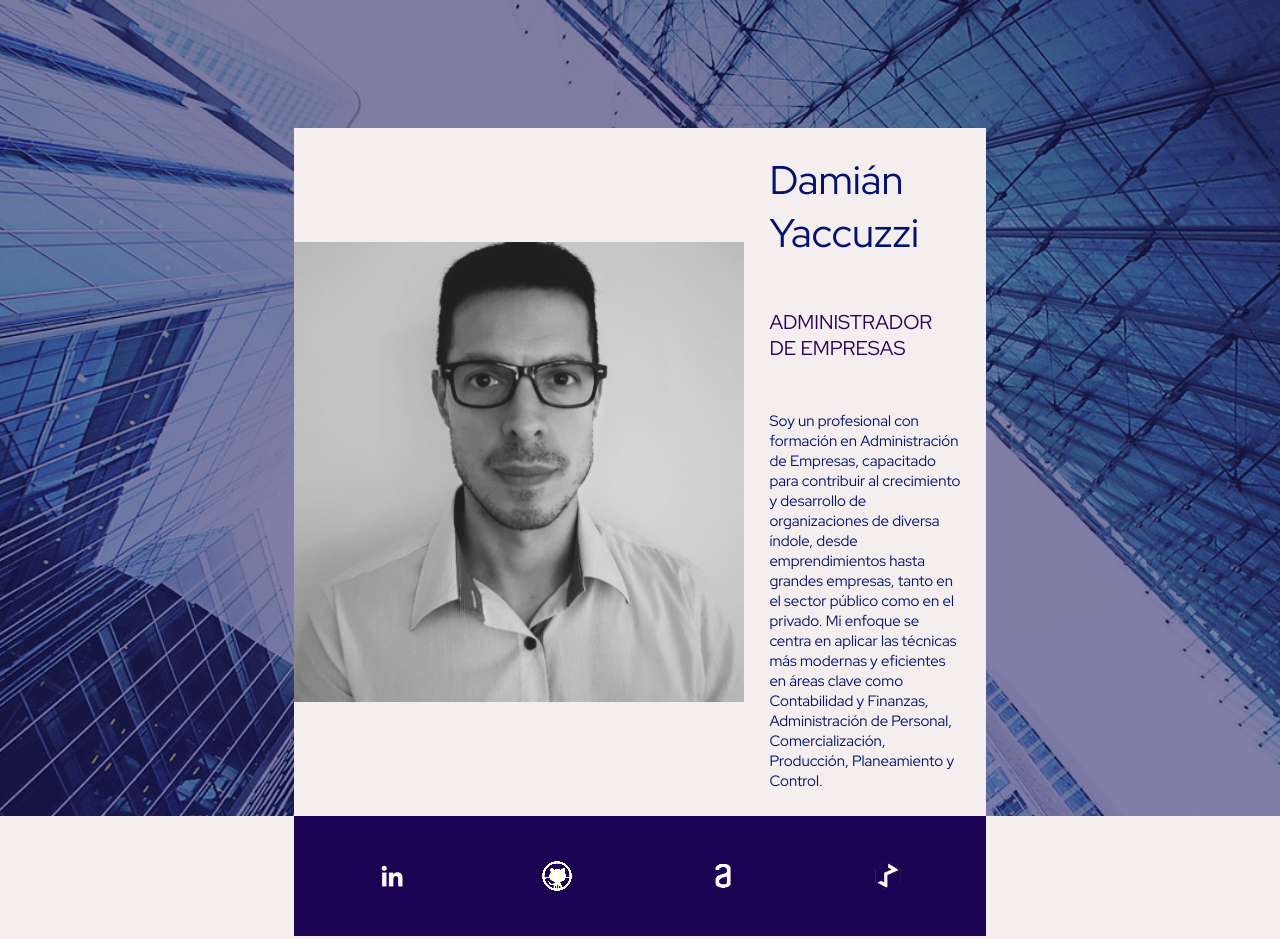
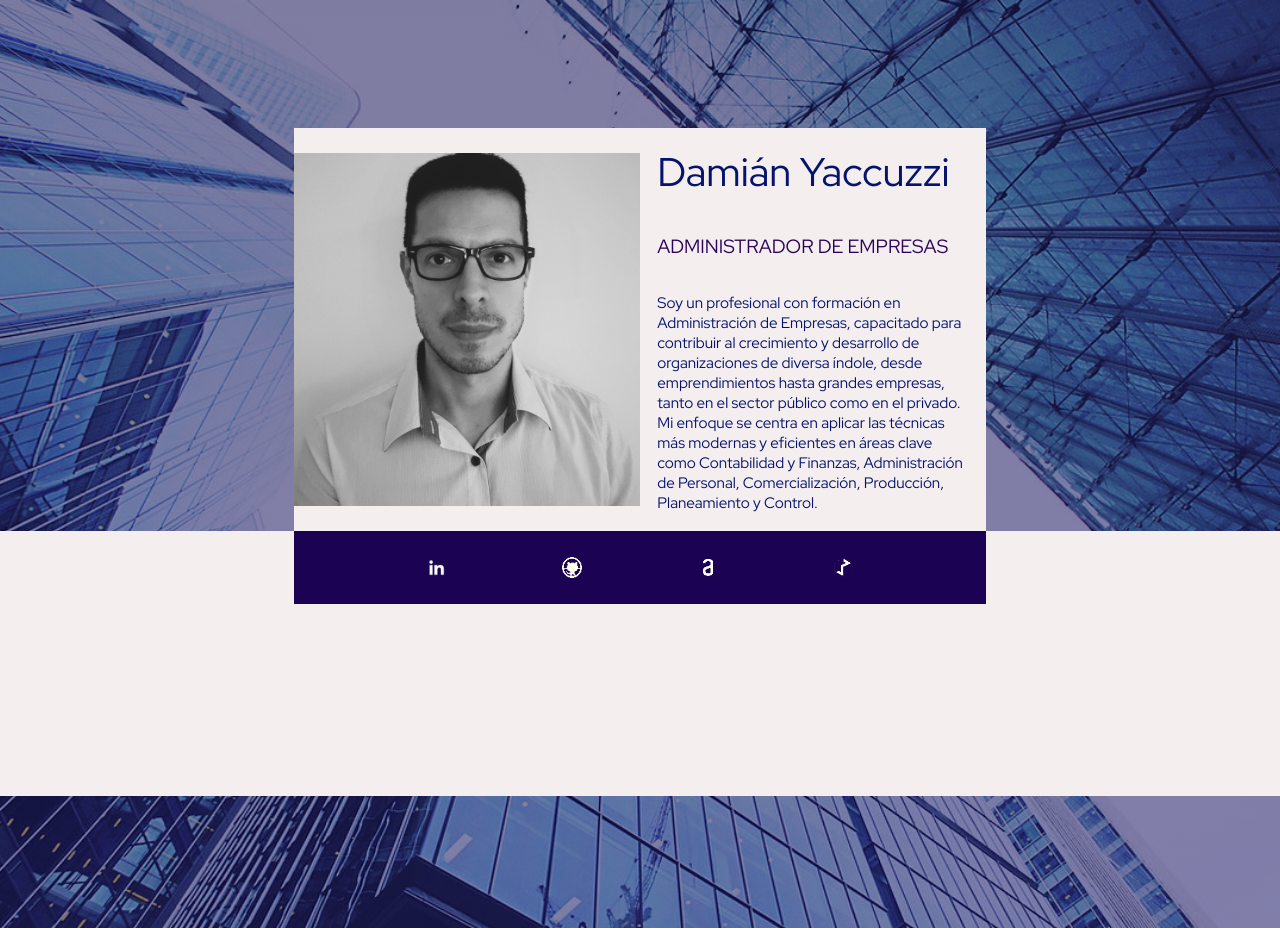
Before and after one commit to dyaccu/html-css-desafio-2, a plain HTML site: page index.html in a window 1280 px wide. Drawn offline with Linux system fonts and the light colour scheme.

Commit message:
cambio de valores a %

```diff
--- a/style.css
+++ b/style.css
@@ -25,9 +25,9 @@ body{
 
 .titulo-destaque {
     color: rgb(43, 4, 88);
-    font-size: 20px;
+    font-size: 120%;
     font-family: "Red Hat Display", serif;
-    padding: 25px;
+    padding: 5%;
 
 }
 
@@ -43,30 +43,30 @@ body{
 }
 
 .presentacion img {
-    width: 450px;
+    width: 50%;
     height: auto;
 }
 
 
 .presentacion__contenido{
-    width: 400px;
+    width: 50%;
     display: flex;
     flex-direction: column;
 
 }
 
 .presentacion__contenido__titulo{
-    font-size: 40px;
+    font-size: 250%;
     font-family: "Red Hat Display", serif;
-    padding: 25px;
+    padding: 5%;
 
 
 }
 
 .presentacion__contenido__texto{
-    font-size: 15px;
+    font-size: 95%;
     font-family: "Red Hat Display", serif;
-    padding: 25px;
+    padding: 5%;
 
 
 }
@@ -78,12 +78,12 @@ body{
     justify-content: center;
     box-sizing: border-box;
     background-color: rgb(28, 2, 82);
-    padding: 15px;
+    padding: 0.5%;
 }
 
 .presentacion__enlaces__link{
-    width: 280px;
-    padding: 30px 0;
+    width: 20%;
+    padding: 3% 0;
     display: flex;
     align-items: center;
     justify-content: center;
@@ -92,10 +92,10 @@ body{
 
 .sobre__enlaces{
     background-color: rgb(244, 238, 238);
-    padding-bottom: 100px;
+    padding-bottom: 15%;
 }
 
 .boton {
-    width: 30px;
-    height: 30px;
+    width: 15%;
+    height: 15%;
 }
```
